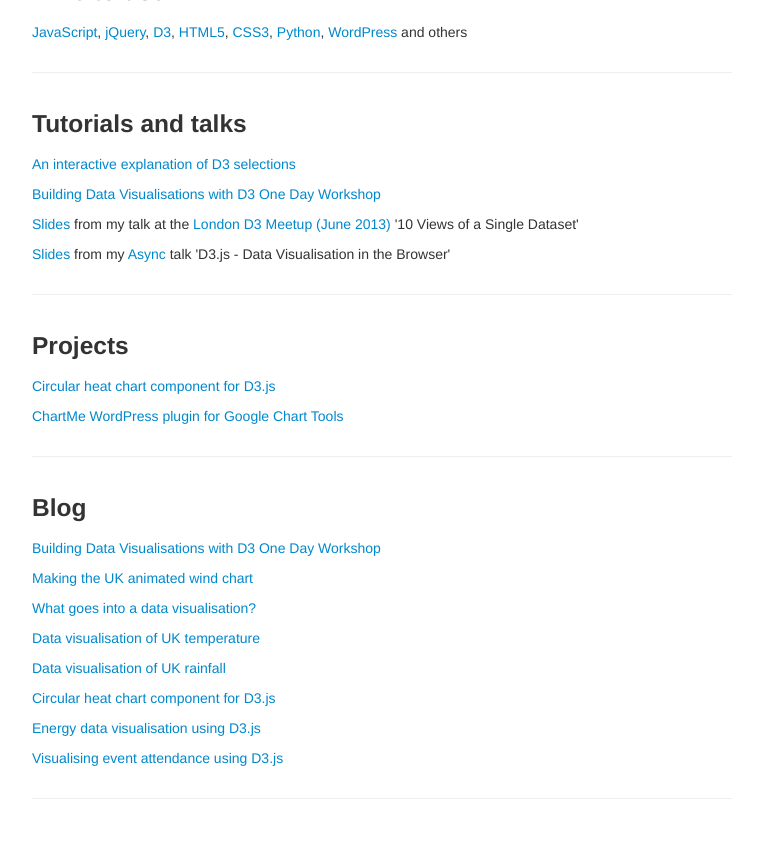
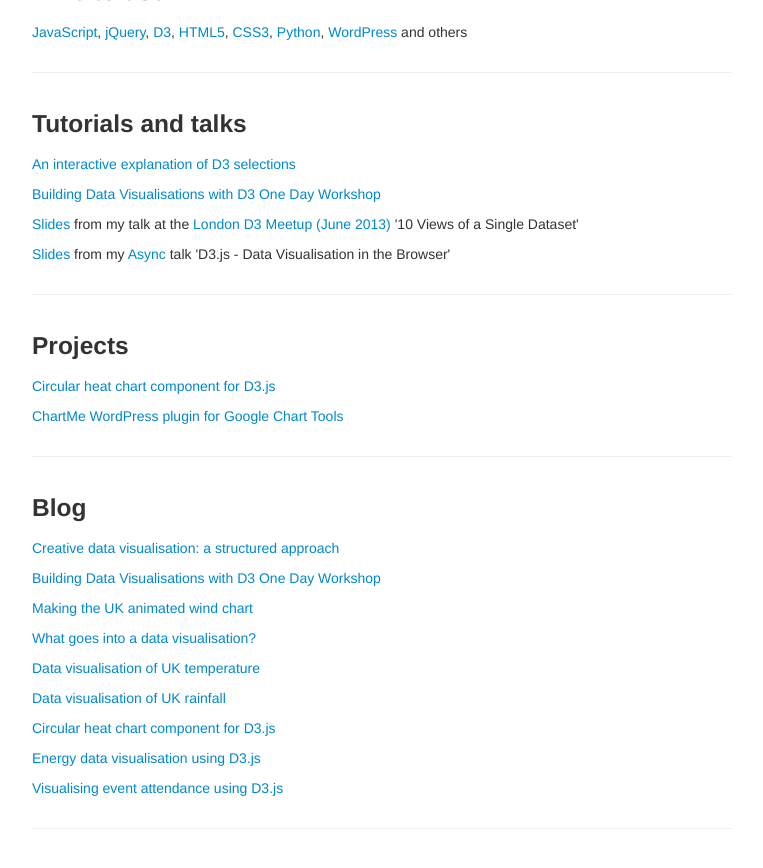
Before and after one commit to peterrcook/prcweb.github.com-deprecated, a Jekyll site: the page built from index.html, in a window 1280 px wide and 900 px high, scrolled down 2127 px. Shown: the top 868 px of the window, without its empty margins (258-1021 px from the left). Built offline with Jekyll 4.4.1, drawn with Linux system fonts in a browser that asks for light colours; Markdown is read by kramdown in place of the engine named in the settings.

Commit message:
Add creative visualisation blog to index

```diff
--- a/index.html
+++ b/index.html
@@ -208,6 +208,7 @@
       <hr>
 
       <h3>Blog</h3>
+      <p><a href="/visualisation">Creative data visualisation: a structured approach</a></p>
       <p><a href="/d3-workshop">Building Data Visualisations with D3 One Day Workshop</a></p>
       <p><a href="/making-the-uk-wind-chart">Making the UK animated wind chart</a></p>
       <p><a href="/what-goes-into-a-data-visualisation">What goes into a data visualisation?</a></p>
```
